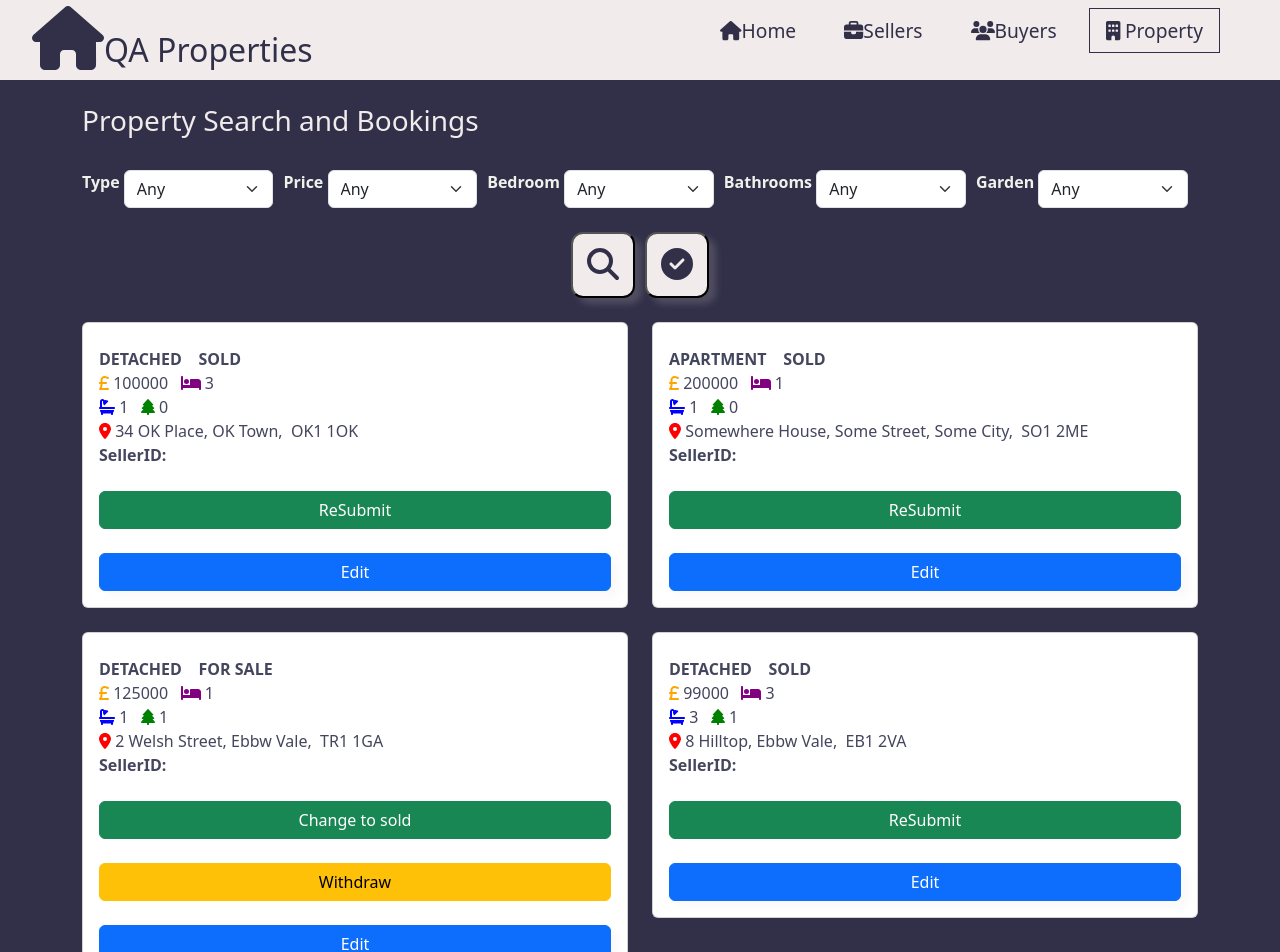
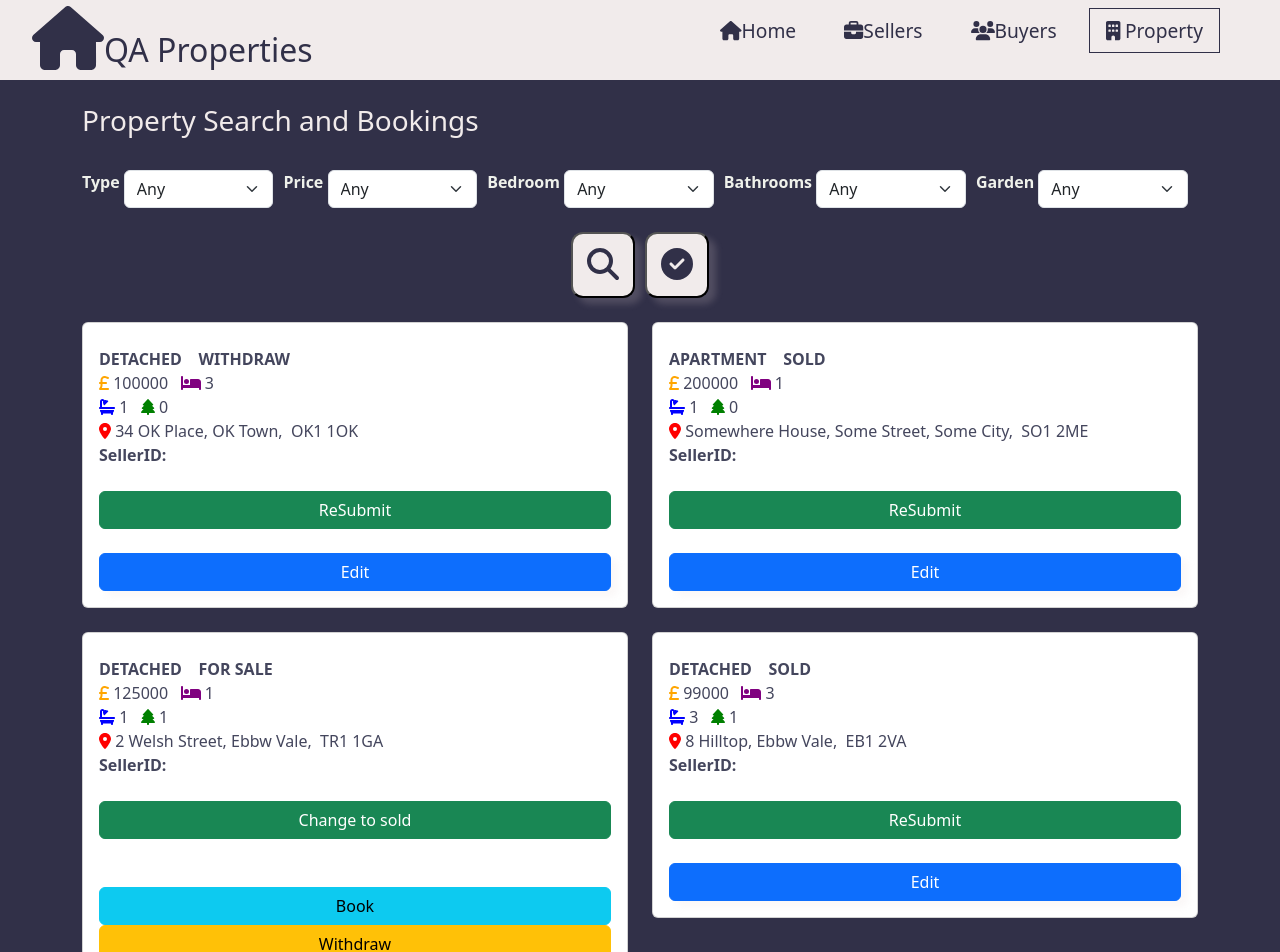
Before and after one commit to LovedeepSaini/PropertyProject, a React (Create React App) app: page /property in a window 1280 px wide. Shown: the top 952 px of the page. Built offline with nearby package versions, Linux system fonts and the light colour scheme; data requests are answered from the project's data file.

Commit message:
added a book button on for sale properties

```diff
--- a/db.json
+++ b/db.json
@@ -59,7 +59,7 @@
       "bathroom": 1,
       "garden": 0,
       "sellerId": 1,
-      "status": "SOLD",
+      "status": "WITHDRAW",
       "buyerId": 3
     },
     {
--- a/src/components/PropertySearch.js
+++ b/src/components/PropertySearch.js
@@ -248,6 +248,15 @@ function PropertySearch(props) {
                           Change to sold
                         </Button>
 
+
+                        <Button
+                      className="primary w-100 mt-4"
+                      variant="info"
+                      onClick={() => handleEdit(property)}
+                    >
+                      Book
+                    </Button>
+
                         <Button
                           className="w-100"
                           variant="warning"
@@ -267,7 +276,9 @@ function PropertySearch(props) {
                         >
                           ReSubmit
                         </Button>
+
                       </>
+
                     ) : (
                       ""
                     )}
@@ -277,6 +288,12 @@ function PropertySearch(props) {
                     >
                       Edit
                     </Button>
+
+                  {/* if property.staus = For Sale then new booking can be made */}
+
+
+
+
                   </>
                 </Card.Text>
               </Card.Body>
```
